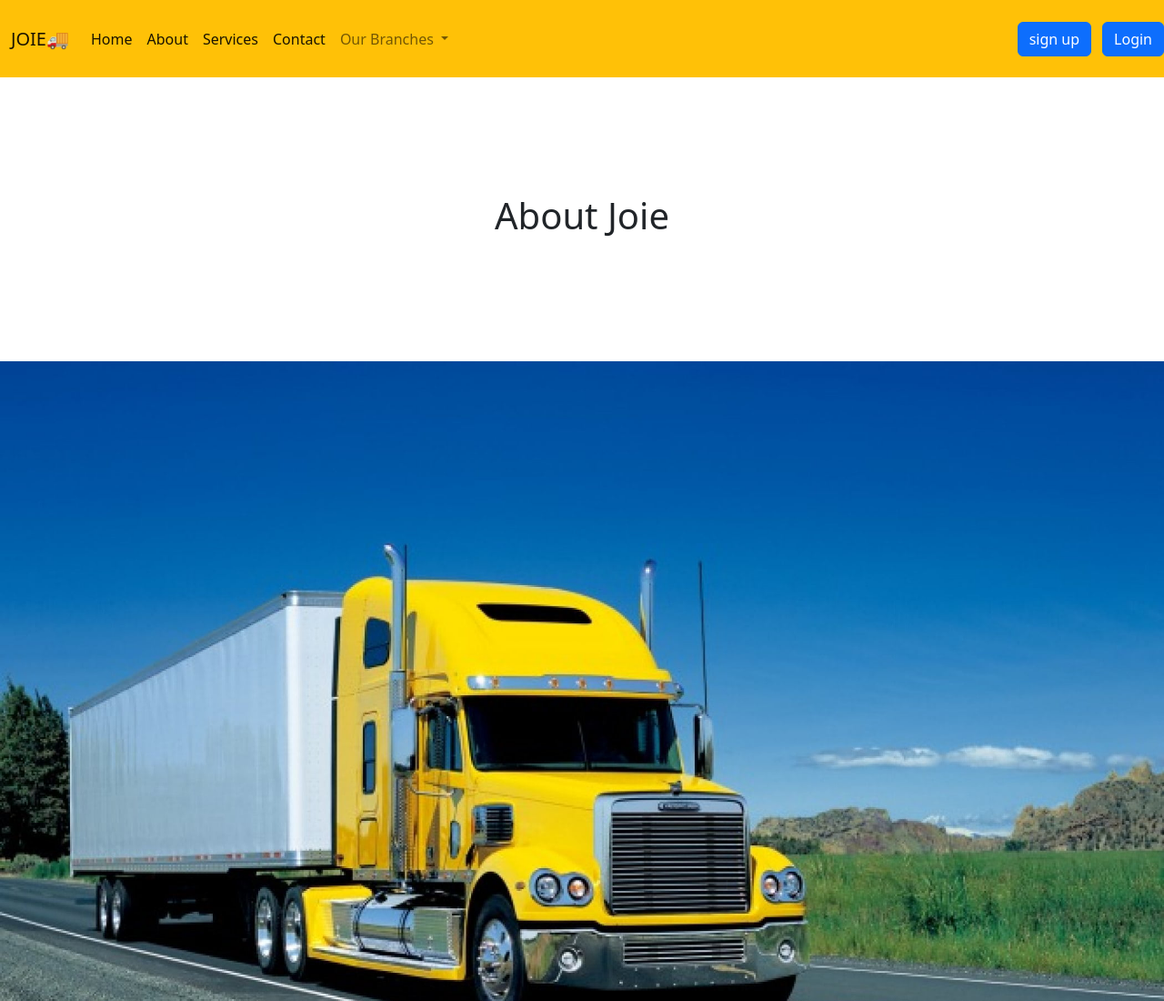
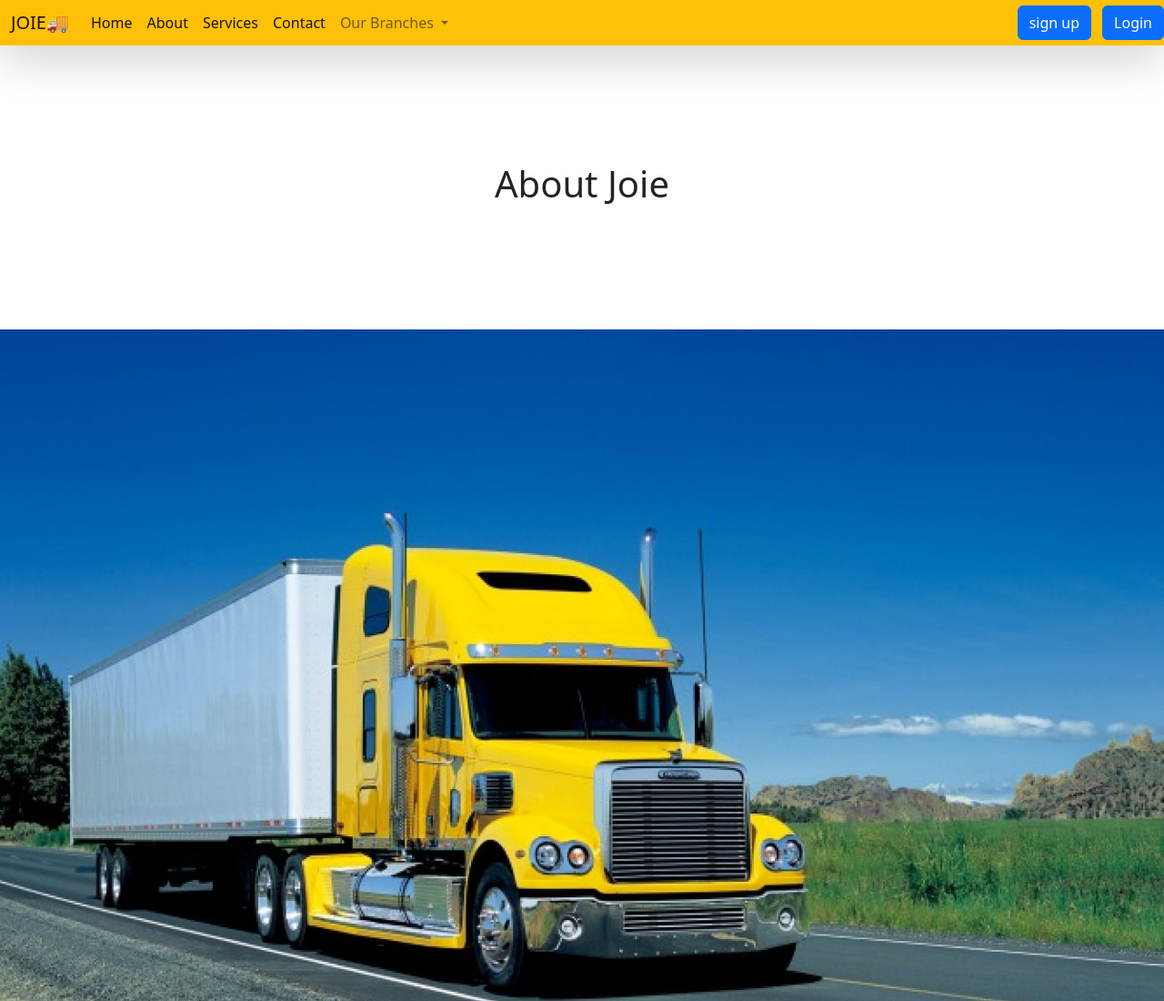
Before and after one commit to Mitchelle-64/Team-Project, a plain HTML site: page about.html in a window 1280 px wide. Shown: the top 1100 px of the page at 91% size. Drawn offline with nearby package versions, Linux system fonts and the light colour scheme.

Commit message:
Changed navigation

```diff
--- a/about.css
+++ b/about.css
@@ -1,5 +1,5 @@
 .navbar{
-    height: 85px;
+    height: 50px;
 }
 
 
--- a/about.html
+++ b/about.html
@@ -12,7 +12,7 @@
 
 
 <!-- Navigation Bar Starts Here -->
-<nav class="navbar navbar-expand-lg bg-warning">
+<nav class="navbar navbar-expand-lg bg-warning shadow-lg">
     <div class="container-fluid">
         <a class="navbar-brand" href="#">JOIE&#128666</a>
         <button class="navbar-toggler" type="button" data-bs-toggle="collapse" data-bs-target="#navbarSupportedContent" aria-controls="navbarSupportedContent" aria-expanded="false" aria-label="Toggle navigation">
```
